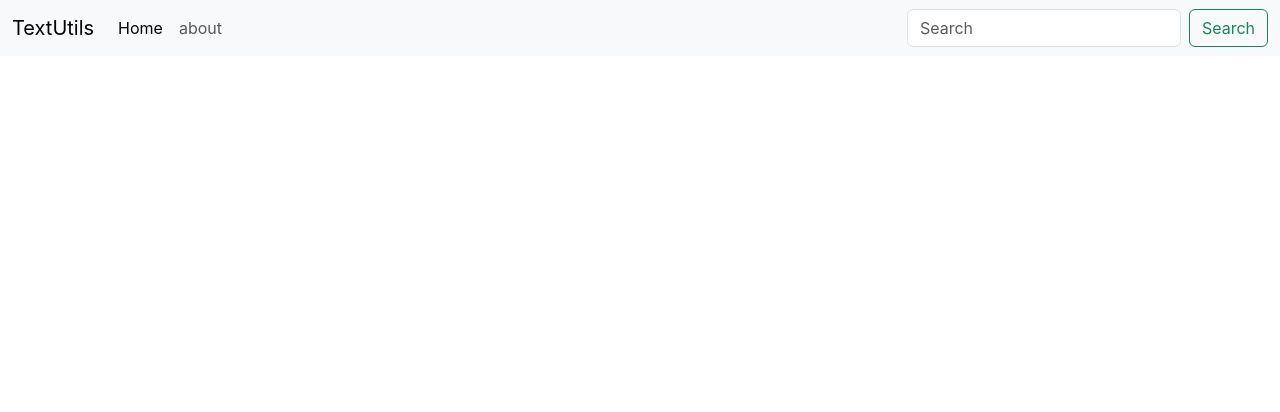
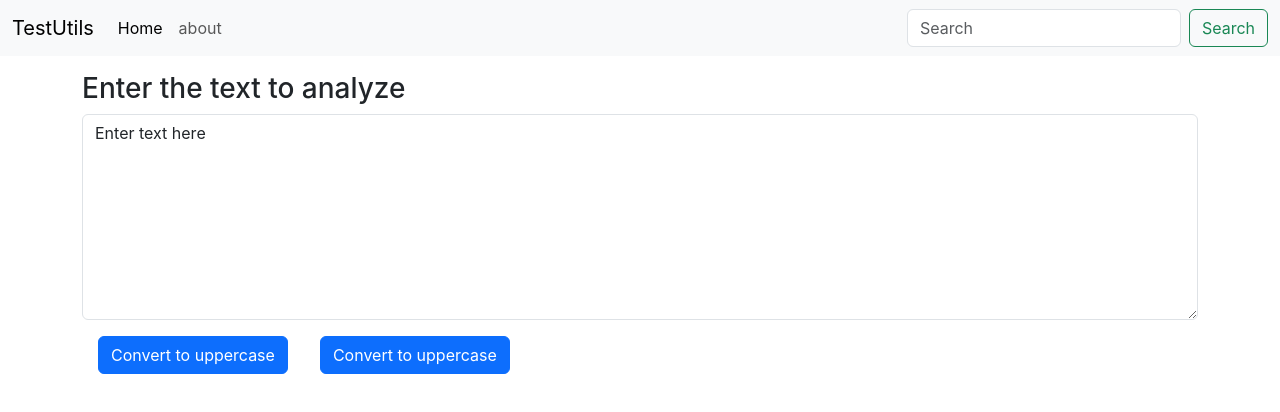
Before and after one commit to Shrikantj0794/react-textutils, a React (Create React App) app: page / in a window 1280 px wide. Shown: the top 412 px of the page. Built offline with nearby package versions, Linux system fonts and the light colour scheme.

Commit message:
add lowercase and uppercase

```diff
--- a/src/App.js
+++ b/src/App.js
@@ -1,10 +1,14 @@
 import './App.css';
 import Navbar from './components/Navbar';
+import TextForm from './components/TextForm';
 
 function App() {
   return (
     <>
-    <Navbar/>
+    <Navbar title='TestUtils'/>
+    <div className="container mx-6 my-3">
+    <TextForm heading='Enter the text to analyze'/>
+    </div>
     </>
   );
 }
--- a/src/components/Navbar.js
+++ b/src/components/Navbar.js
@@ -1,11 +1,12 @@
 import React from 'react'
+import PropTypes from 'prop-types'
 
-export default function Navbar() {
+export default function Navbar(props) {
   return (
     <div>
       <nav className="navbar navbar-expand-lg bg-body-tertiary">
   <div className="container-fluid">
-    <a className="navbar-brand" href="/">TextUtils</a>
+    <a className="navbar-brand" href="/">{props.title}</a>
     <button className="navbar-toggler" type="button" data-bs-toggle="collapse" data-bs-target="#navbarSupportedContent" aria-controls="navbarSupportedContent" aria-expanded="false" aria-label="Toggle navigation">
       <span className="navbar-toggler-icon"></span>
     </button>
@@ -28,3 +29,5 @@
     </div>
   )
 }
+
+Navbar.prototype = {title:PropTypes.string}
--- /dev/null
+++ b/src/components/TextForm.js
@@ -0,0 +1,27 @@
+import React,{useState} from 'react'
+export default function TextForm(props) {
+  const handleUpclick = ()=>{
+    let newText = text.toUpperCase();
+    setText(newText)
+
+  }
+  const handleOnChange = (event)=>{
+    setText(event.target.value)
+  }
+  const handletoLowerCase = ()=>{
+    let lowerCase = text.toLowerCase();
+    setText(lowerCase)
+  }
+    const [text, setText] = useState('Enter text here');
+  return (
+    <div>
+        <h3>{props.heading}</h3>
+        <div className="mb-3">
+        <textarea className="form-control" value={text} onChange={handleOnChange} id="myBox" rows="8"></textarea>
+        </div>
+
+        <button className="btn btn-primary mx-3" onClick={handleUpclick}>Convert to uppercase</button>
+        <button className="btn btn-primary mx-3" onClick={handletoLowerCase}>Convert to uppercase</button>
+    </div>
+  )
+}
```
